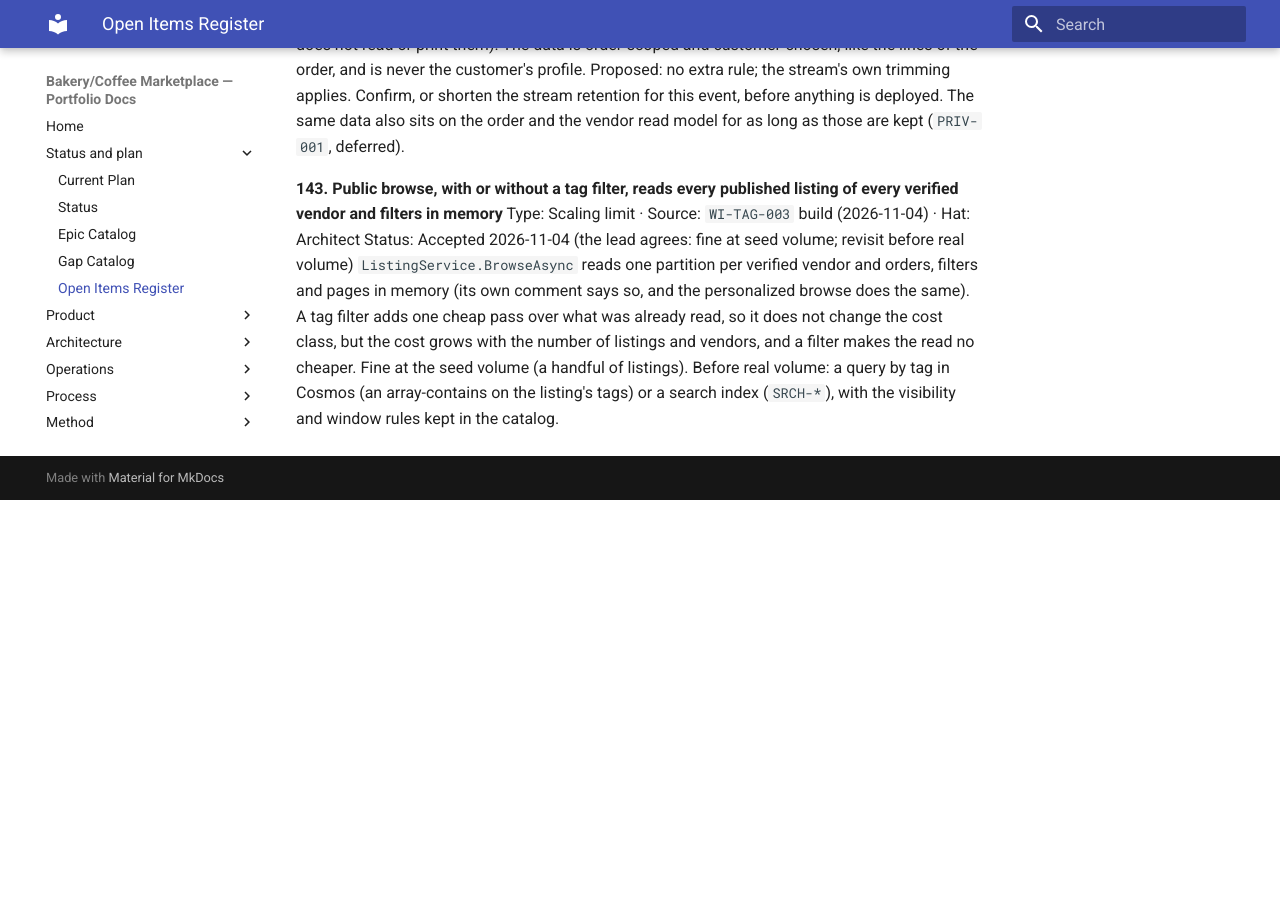
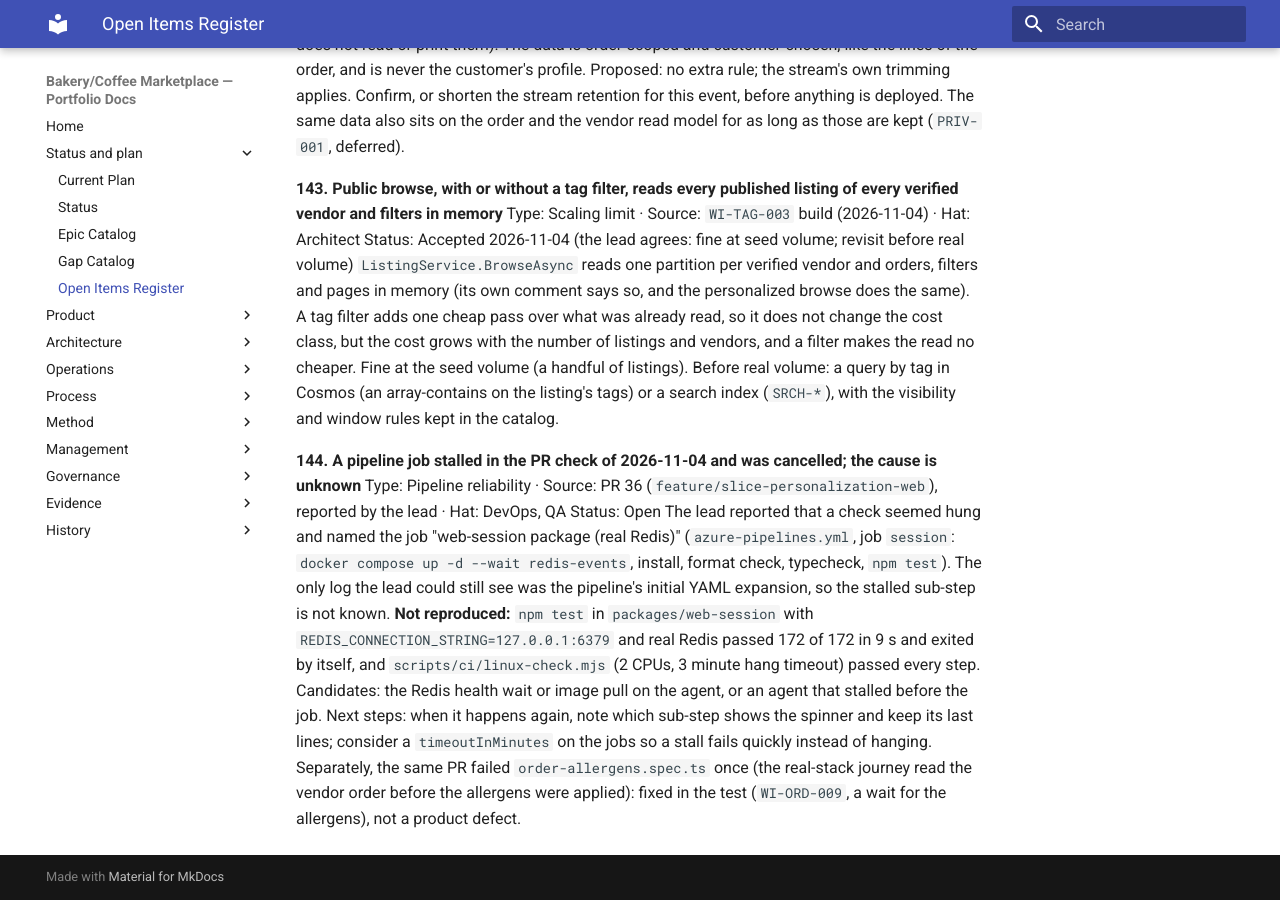
Before and after one commit to benjamin-hedrick/bakery-marketplace, an MkDocs documentation site: the page built from docs/governance/open-items-register.md, in a window 1280 px wide and 900 px high, scrolled down 47611 px. Built offline with MkDocs 1.6.1 and Material for MkDocs 9.7.7, drawn with Linux system fonts in a browser that asks for light colours; before the commit the page ends 48111 px from its top, so only the background shows below that.

Commit message:
Register 144: the stalled pipeline job of PR 36 (cause unknown, not reproduced) and the allergen-journey wait fix
Co-Authored-By: Claude Sonnet 5.5 <noreply@anthropic.com>

```diff
--- a/docs/governance/open-items-register.md
+++ b/docs/governance/open-items-register.md
@@ -792,3 +792,8 @@ Status: Resolved 2026-11-04 (confirmed by the lead: no extra retention rule; the
 Type: Scaling limit · Source: `WI-TAG-003` build (2026-11-04) · Hat: Architect
 Status: Accepted 2026-11-04 (the lead agrees: fine at seed volume; revisit before real volume)
 `ListingService.BrowseAsync` reads one partition per verified vendor and orders, filters and pages in memory (its own comment says so, and the personalized browse does the same). A tag filter adds one cheap pass over what was already read, so it does not change the cost class, but the cost grows with the number of listings and vendors, and a filter makes the read no cheaper. Fine at the seed volume (a handful of listings). Before real volume: a query by tag in Cosmos (an array-contains on the listing's tags) or a search index (`SRCH-*`), with the visibility and window rules kept in the catalog.
+
+**144. A pipeline job stalled in the PR check of 2026-11-04 and was cancelled; the cause is unknown**
+Type: Pipeline reliability · Source: PR 36 (`feature/slice-personalization-web`), reported by the lead · Hat: DevOps, QA
+Status: Open
+The lead reported that a check seemed hung and named the job "web-session package (real Redis)" (`azure-pipelines.yml`, job `session`: `docker compose up -d --wait redis-events`, install, format check, typecheck, `npm test`). The only log the lead could still see was the pipeline's initial YAML expansion, so the stalled sub-step is not known. **Not reproduced:** `npm test` in `packages/web-session` with `REDIS_CONNECTION_STRING=127.0.0.1:6379` and real Redis passed 172 of 172 in 9 s and exited by itself, and `scripts/ci/linux-check.mjs` (2 CPUs, 3 minute hang timeout) passed every step. Candidates: the Redis health wait or image pull on the agent, or an agent that stalled before the job. Next steps: when it happens again, note which sub-step shows the spinner and keep its last lines; consider a `timeoutInMinutes` on the jobs so a stall fails quickly instead of hanging. Separately, the same PR failed `order-allergens.spec.ts` once (the real-stack journey read the vendor order before the allergens were applied): fixed in the test (`WI-ORD-009`, a wait for the allergens), not a product defect.
```
Also changed, not shown: docs/product/backlog/STATUS.md (+3 -2 lines).
